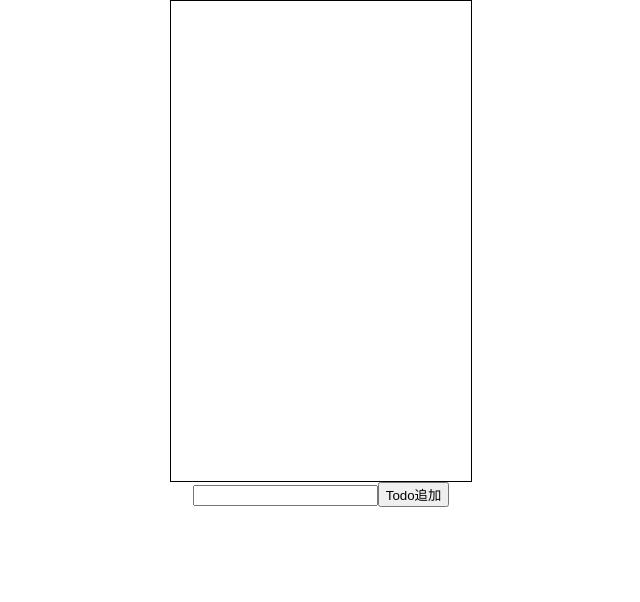
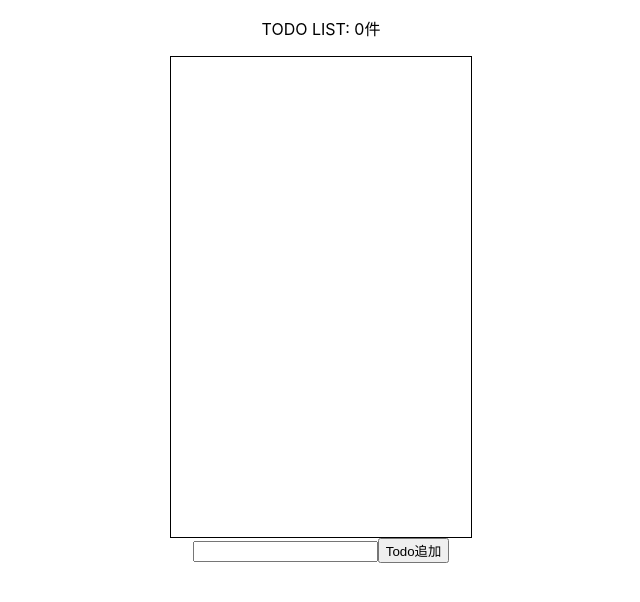
Before and after one commit to masaka-ghub/react-todo-ts, a React (Create React App) app: page / in a window 1280 px wide. Shown: the top 602 px of the page, without its empty margins (319-959 px from the left). Built offline with nearby package versions, Linux system fonts and the light colour scheme.

Commit message:
5.useEffectでTodo件数を表示する

```diff
--- a/src/components/TodoList.tsx
+++ b/src/components/TodoList.tsx
@@ -1,11 +1,17 @@
-import React, { useState } from 'react';
-import TodoItem from './TodoItem';
+import React, { useEffect, useState } from "react";
+import TodoItem from "./TodoItem";
 
 const TodoList = () => {
   // 入力されたテキストを管理
-  const [input, setInput] = useState('');
+  const [input, setInput] = useState("");
   // Todoリストを管理
   const [todoItems, setTodoItems] = useState<string[]>([]);
+  // 件数表示のメッセージ
+  const [message, setMessage] = useState("初期メッセージ");
+
+  useEffect(() => {
+    setMessage(`TODO LIST: ${todoItems.length}件`);
+  }, [todoItems.length]);
 
   const handleInput = (e: React.ChangeEvent<HTMLInputElement>) => {
     setInput(e.target.value);
@@ -13,11 +19,12 @@ const TodoList = () => {
 
   const addTodo = () => {
     // setterに関数を渡す場合、前回値が引数として使用できる
-    setTodoItems(prev => [...prev, input]);
+    setTodoItems((prev) => [...prev, input]);
   };
 
   return (
     <>
+      <p>{message}</p>
       <div className="list-container">
         {todoItems.map((item, i) => (
           <TodoItem key={i} value={item} />
```
